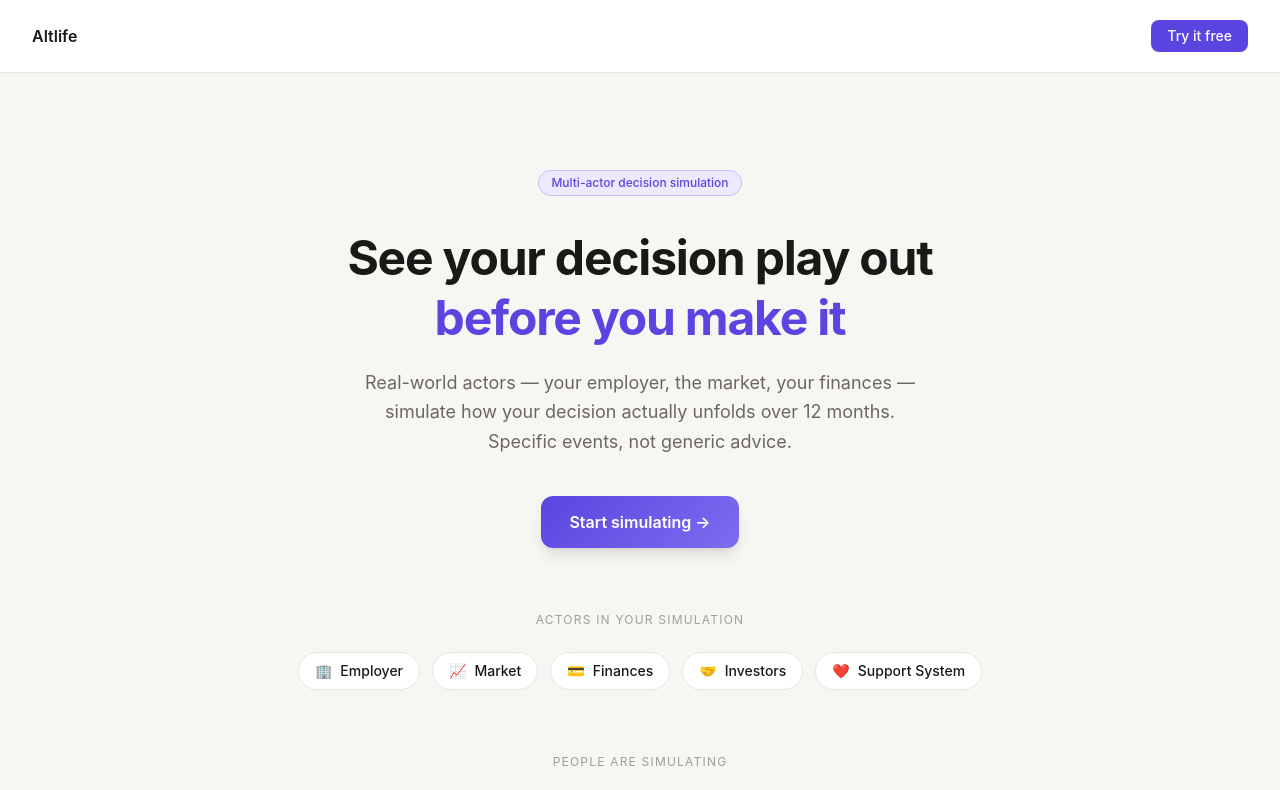
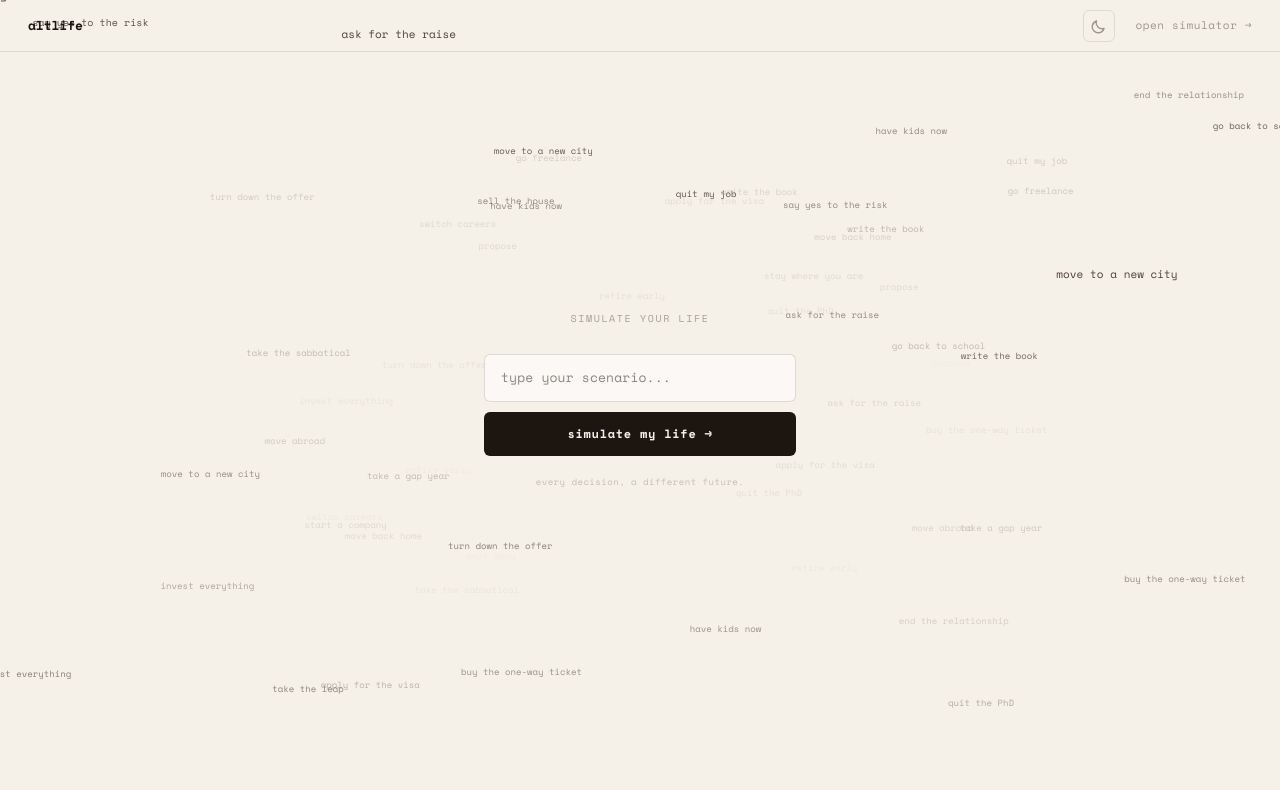
Before and after one commit to vaibhavrawat24/altlife, a Next.js app in the folder frontend/: page / in a window 1280 px wide. Shown: the top 790 px of the page. Built offline with nearby package versions, Linux system fonts and the light colour scheme.

Commit message:
added dark light theme switch and updated landing page

```diff
--- a/frontend/app/page.tsx
+++ b/frontend/app/page.tsx
@@ -1,89 +1,333 @@
-import Link from "next/link";
+'use client';
 
-const EXAMPLES = [
-  "What if I quit my job and start a startup?",
-  "What if I move to another city for a better role?",
-  "What if I switch from engineering to product?",
-  "What if I take a year off to travel?",
+import { useEffect, useRef, useState } from 'react';
+import { useRouter } from 'next/navigation';
+import Link from 'next/link';
+
+// ── Theme tokens ──────────────────────────────────────────
+
+const THEMES = {
+  light: {
+    bg:               '#F5F0E8',
+    ink:              '#1C1510',
+    canvasRgb:        '55,42,30',
+    navBorder:        'rgba(28,21,16,0.1)',
+    linkColor:        'rgba(55,42,30,0.45)',
+    taglineColor:     'rgba(55,42,30,0.4)',
+    inputBg:          'rgba(255,255,255,0.55)',
+    inputBgFocus:     'rgba(255,255,255,0.85)',
+    inputBorder:      'rgba(55,42,30,0.15)',
+    inputBorderFocus: 'rgba(55,42,30,0.35)',
+    footnoteColor:    'rgba(55,42,30,0.25)',
+  },
+  dark: {
+    bg:               '#080608',
+    ink:              '#EDE8DF',
+    canvasRgb:        '205,195,178',
+    navBorder:        'rgba(255,255,255,0.07)',
+    linkColor:        'rgba(205,195,178,0.4)',
+    taglineColor:     'rgba(205,195,178,0.38)',
+    inputBg:          'rgba(255,255,255,0.05)',
+    inputBgFocus:     'rgba(255,255,255,0.08)',
+    inputBorder:      'rgba(255,255,255,0.1)',
+    inputBorderFocus: 'rgba(205,195,178,0.4)',
+    footnoteColor:    'rgba(205,195,178,0.2)',
+  },
+} as const;
+
+type ThemeKey = keyof typeof THEMES;
+
+// ── Labels ────────────────────────────────────────────────
+
+const LABELS = [
+  'quit my job',        'move abroad',          'start a company',
+  'go back to school',  'switch careers',        'take a gap year',
+  'have kids now',      'move to a new city',    'invest everything',
+  'turn down the offer','say yes to the risk',   'stay where you are',
+  'propose',            'sell the house',         'go freelance',
+  'write the book',     'take the sabbatical',   'end the relationship',
+  'apply for the visa', 'quit the PhD',           'move back home',
+  'retire early',       'start over',             'take the leap',
+  'ask for the raise',  'buy the one-way ticket', 'walk away',
 ];
 
-const ACTORS = [
-  { name: "Employer", icon: "🏢", color: "#6366f1" },
-  { name: "Market", icon: "📈", color: "#0ea5e9" },
-  { name: "Finances", icon: "💳", color: "#10b981" },
-  { name: "Investors", icon: "🤝", color: "#f59e0b" },
-  { name: "Support System", icon: "❤️", color: "#ec4899" },
-];
+// ── Galaxy canvas ─────────────────────────────────────────
+
+const COUNT = 80;
+const DEPTH = 1400;
+const SPEED = 2.8;
+const FOV   = 380;
+const MONO  = "'Space Mono', 'Courier New', monospace";
+
+interface Star { x: number; y: number; z: number; label: string; }
+
+function randomStar(W: number, H: number, idx: number, randomZ = true): Star {
+  return {
+    x: (Math.random() - 0.5) * W * 2.2,
+    y: (Math.random() - 0.5) * H * 2.2,
+    z: randomZ ? -Math.random() * DEPTH : -DEPTH,
+    label: LABELS[idx % LABELS.length],
+  };
+}
+
+function GalaxyCanvas({ themeRef }: { themeRef: React.RefObject<ThemeKey> }) {
+  const canvasRef = useRef<HTMLCanvasElement>(null);
+
+  useEffect(() => {
+    const canvas = canvasRef.current;
+    if (!canvas) return;
+    const ctx = canvas.getContext('2d');
+    if (!ctx) return;
+
+    let W = 0, H = 0, rafId: number;
+    let stars: Star[] = [];
+
+    const resize = () => {
+      const dpr = devicePixelRatio || 1;
+      W = canvas.offsetWidth;
+      H = canvas.offsetHeight;
+      canvas.width  = W * dpr;
+      canvas.height = H * dpr;
+      ctx.setTransform(dpr, 0, 0, dpr, 0, 0);
+      stars = Array.from({ length: COUNT }, (_, i) => randomStar(W, H, i));
+    };
+
+    const draw = () => {
+      ctx.clearRect(0, 0, W, H);
+
+      const cx = W / 2;
+      const cy = H / 2;
+      const rgb = THEMES[themeRef.current ?? 'light'].canvasRgb;
+
+      ctx.textAlign    = 'center';
+      ctx.textBaseline = 'middle';
+
+      for (let i = 0; i < stars.length; i++) {
+        const s = stars[i];
+        s.z += SPEED;
+
+        if (s.z >= 0) {
+          stars[i] = randomStar(W, H, i, false);
+          continue;
+        }
+
+        const scale = FOV / (FOV - s.z);
+        const sx = cx + s.x * scale;
+        const sy = cy + s.y * scale;
+
+        if (sx < -160 || sx > W + 160 || sy < -40 || sy > H + 40) continue;
+
+        const t          = 1 - Math.abs(s.z) / DEPTH;
+        const alpha      = Math.pow(t, 1.6);
+        const dist       = Math.sqrt((sx - cx) ** 2 + (sy - cy) ** 2);
+        const centerFade = Math.min(1, (dist - 80) / 120);
+        if (centerFade <= 0) continue;
+
+        const finalAlpha = alpha * centerFade;
+        if (finalAlpha < 0.02) continue;
+
+        const fontSize = Math.max(9, Math.round(14 * scale));
+        ctx.font      = `400 ${fontSize}px 'Space Mono', 'Courier New', monospace`;
+        ctx.fillStyle = `rgba(${rgb}, ${finalAlpha})`;
+        ctx.fillText(s.label, sx, sy);
+      }
+
+      rafId = requestAnimationFrame(draw);
+    };
+
+    resize();
+    draw();
+
+    const ro = new ResizeObserver(resize);
+    ro.observe(canvas);
+    return () => { cancelAnimationFrame(rafId); ro.disconnect(); };
+  }, []); // eslint-disable-line react-hooks/exhaustive-deps
+
+  return (
+    <canvas
+      ref={canvasRef}
+      style={{ position: 'absolute', inset: 0, width: '100%', height: '100%' }}
+    />
+  );
+}
+
+// ── Sun / Moon icons ──────────────────────────────────────
+
+function SunIcon({ color }: { color: string }) {
+  return (
+    <svg width="16" height="16" viewBox="0 0 16 16" fill="none">
+      <circle cx="8" cy="8" r="3.2" stroke={color} strokeWidth="1.4"/>
+      {[0,45,90,135,180,225,270,315].map((deg) => {
+        const r = Math.PI * deg / 180;
+        const x1 = 8 + Math.cos(r) * 5.2;
+        const y1 = 8 + Math.sin(r) * 5.2;
+        const x2 = 8 + Math.cos(r) * 7;
+        const y2 = 8 + Math.sin(r) * 7;
+        return <line key={deg} x1={x1} y1={y1} x2={x2} y2={y2} stroke={color} strokeWidth="1.4" strokeLinecap="round"/>;
+      })}
+    </svg>
+  );
+}
+
+function MoonIcon({ color }: { color: string }) {
+  return (
+    <svg width="16" height="16" viewBox="0 0 16 16" fill="none">
+      <path d="M13 10.5A6 6 0 0 1 5.5 3a6 6 0 1 0 7.5 7.5z" stroke={color} strokeWidth="1.4" strokeLinecap="round" strokeLinejoin="round"/>
+    </svg>
+  );
+}
+
+// ── Page ──────────────────────────────────────────────────
 
 export default function Home() {
+  const router   = useRouter();
+  const [theme, setTheme]       = useState<ThemeKey>('light');
+  const [text, setText]         = useState('');
+  const [focused, setFocused]   = useState(false);
+  const [btnHover, setBtnHover] = useState(false);
+
+  // ref so the canvas draw loop reads the latest theme without restarting
+  const themeRef = useRef<ThemeKey>(theme);
+  themeRef.current = theme;
+
+  const t = THEMES[theme];
+
+  const handleSubmit = (e: { preventDefault(): void }) => {
+    e.preventDefault();
+    router.push('/simulate');
+  };
+
   return (
-    <main className="min-h-screen" style={{ background: "var(--bg)" }}>
-      {/* Nav */}
-      <nav className="flex items-center justify-between px-8 py-5 border-b" style={{ borderColor: "var(--border)", background: "var(--surface)" }}>
-        <span className="font-semibold text-base" style={{ color: "var(--text)" }}>Altlife</span>
-        <Link href="/simulate" className="text-sm font-medium px-4 py-1.5 rounded-lg transition-all"
-          style={{ background: "var(--accent)", color: "white" }}>
-          Try it free
-        </Link>
+    <main style={{
+      height: '100vh',
+      display: 'flex',
+      flexDirection: 'column',
+      background: t.bg,
+      fontFamily: MONO,
+      overflow: 'hidden',
+      position: 'relative',
+      transition: 'background 0.35s ease',
+    }}>
+
+      {/* ── Galaxy background ──────────────────────────── */}
+      <GalaxyCanvas themeRef={themeRef} />
+
+      {/* ── Nav ────────────────────────────────────────── */}
+      <nav style={{
+        position: 'relative', zIndex: 10,
+        display: 'flex', alignItems: 'center', justifyContent: 'space-between',
+        padding: '0 28px', height: '52px',
+        borderBottom: `1px solid ${t.navBorder}`,
+      }}>
+        {/* logo */}
+        <span style={{ fontWeight: 700, fontSize: '13px', letterSpacing: '-0.01em', color: t.ink, fontFamily: MONO }}>
+          altlife
+        </span>
+
+        {/* right side */}
+        <div style={{ display: 'flex', alignItems: 'center', gap: '20px' }}>
+          {/* theme toggle */}
+          <button
+            onClick={() => setTheme(prev => prev === 'light' ? 'dark' : 'light')}
+            title={theme === 'light' ? 'Switch to dark' : 'Switch to light'}
+            style={{
+              display: 'flex', alignItems: 'center', justifyContent: 'center',
+              width: '32px', height: '32px',
+              background: 'transparent',
+              border: `1px solid ${t.navBorder}`,
+              borderRadius: '6px',
+              cursor: 'pointer',
+              transition: 'border-color 0.2s, background 0.2s',
+              flexShrink: 0,
+            }}
+          >
+            {theme === 'light'
+              ? <MoonIcon  color={t.linkColor} />
+              : <SunIcon   color={t.linkColor} />
+            }
+          </button>
+
+          {/* simulator link */}
+          <Link href="/simulate" style={{
+            fontSize: '11px', color: t.linkColor,
+            textDecoration: 'none', letterSpacing: '0.05em', fontFamily: MONO,
+          }}>
+            open simulator →
+          </Link>
+        </div>
       </nav>
 
-      {/* Hero */}
-      <section className="max-w-3xl mx-auto px-6 pt-24 pb-16 text-center">
-        <div className="inline-flex items-center gap-2 px-3 py-1 rounded-full text-xs font-medium mb-8 border"
-          style={{ background: "var(--accent-light)", color: "var(--accent)", borderColor: "#c7bfff" }}>
-          Multi-actor decision simulation
+      {/* ── Centered form ──────────────────────────────── */}
+      <div style={{
+        position: 'absolute', inset: 0, zIndex: 10,
+        display: 'flex', alignItems: 'center', justifyContent: 'center',
+        pointerEvents: 'none',
+      }}>
+        <div style={{
+          pointerEvents: 'auto',
+          width: '100%', maxWidth: '360px',
+          padding: '0 24px',
+          display: 'flex', flexDirection: 'column', alignItems: 'center',
+        }}>
+          <p style={{
+            fontSize: '10px', letterSpacing: '0.16em', textTransform: 'uppercase',
+            color: t.taglineColor, marginBottom: '28px', textAlign: 'center',
+            fontFamily: MONO,
+          }}>
+            simulate your life
+          </p>
+
+          <form
+            onSubmit={handleSubmit}
+            style={{ width: '100%', display: 'flex', flexDirection: 'column', gap: '10px' }}
+          >
+            <input
+              type="text"
+              value={text}
+              onChange={(e) => setText(e.target.value)}
+              onFocus={() => setFocused(true)}
+              onBlur={() => setFocused(false)}
+              placeholder="type your scenario..."
+              style={{
+                width: '100%', padding: '13px 16px',
+                fontSize: '13px', fontFamily: MONO,
+                background: focused ? t.inputBgFocus : t.inputBg,
+                border: `1px solid ${focused ? t.inputBorderFocus : t.inputBorder}`,
+                borderRadius: '6px', color: t.ink, outline: 'none',
+                letterSpacing: '0.01em',
+                transition: 'background 0.2s, border-color 0.2s',
+                boxSizing: 'border-box',
+              }}
+            />
+            <button
+              type="submit"
+              onMouseEnter={() => setBtnHover(true)}
+              onMouseLeave={() => setBtnHover(false)}
+              style={{
+                width: '100%', padding: '13px',
+                fontSize: '12px', fontFamily: MONO, fontWeight: 700,
+                background: t.ink,
+                color: t.bg,
+                border: 'none', borderRadius: '6px', cursor: 'pointer',
+                letterSpacing: '0.06em',
+                opacity: btnHover ? 0.82 : 1,
+                transition: 'opacity 0.15s',
+              }}
+            >
+              simulate my life →
+            </button>
+          </form>
+
+          <p style={{
+            fontSize: '9px', color: t.footnoteColor,
+            textAlign: 'center', marginTop: '18px',
+            letterSpacing: '0.05em', lineHeight: 1.7, fontFamily: MONO,
+          }}>
+            every decision, a different future.
+          </p>
         </div>
-        <h1 className="text-5xl font-bold mb-5 leading-tight tracking-tight" style={{ color: "var(--text)" }}>
-          See your decision play out<br />
-          <span style={{ color: "var(--accent)" }}>before you make it</span>
-        </h1>
-        <p className="text-lg mb-10 max-w-xl mx-auto leading-relaxed" style={{ color: "var(--text-secondary)" }}>
-          Real-world actors — your employer, the market, your finances — simulate
-          how your decision actually unfolds over 12 months. Specific events, not generic advice.
-        </p>
-        <Link href="/simulate"
-          className="inline-flex items-center gap-2 px-7 py-3.5 rounded-xl text-white font-semibold text-base shadow-lg transition-all hover:shadow-xl hover:-translate-y-0.5"
-          style={{ background: "linear-gradient(135deg, var(--accent), var(--accent-mid))" }}>
-          Start simulating →
-        </Link>
-      </section>
+      </div>
 
-      {/* Actor showcase */}
-      <section className="max-w-3xl mx-auto px-6 pb-16">
-        <p className="text-xs uppercase tracking-widest text-center mb-6" style={{ color: "var(--text-muted)" }}>
-          Actors in your simulation
-        </p>
-        <div className="flex items-center justify-center gap-3 flex-wrap">
-          {ACTORS.map((a) => (
-            <div key={a.name} className="flex items-center gap-2 px-4 py-2 rounded-full border text-sm font-medium"
-              style={{ background: "var(--surface)", borderColor: "var(--border)", color: "var(--text)" }}>
-              <span>{a.icon}</span>
-              {a.name}
-            </div>
-          ))}
-        </div>
-      </section>
-
-      {/* Example questions */}
-      <section className="max-w-2xl mx-auto px-6 pb-24">
-        <p className="text-xs uppercase tracking-widest text-center mb-5" style={{ color: "var(--text-muted)" }}>
-          People are simulating
-        </p>
-        <div className="grid grid-cols-1 sm:grid-cols-2 gap-3">
-          {EXAMPLES.map((ex) => (
-            <Link key={ex} href={`/simulate`}
-              className="p-4 rounded-xl border text-sm transition-all hover:-translate-y-0.5 hover:shadow-md cursor-pointer"
-              style={{ background: "var(--surface)", borderColor: "var(--border)", color: "var(--text-secondary)" }}>
-              "{ex}"
-            </Link>
-          ))}
-        </div>
-      </section>
-
-      {/* Footer note */}
-      <p className="text-center text-xs pb-10" style={{ color: "var(--text-muted)" }}>
-        Not a prediction. A structured simulation. Results are illustrative, not financial advice.
-      </p>
     </main>
   );
 }
```
Also changed, not shown: frontend/app/globals.css (+92 -0 lines), frontend/app/layout.tsx (+8 -2 lines).
